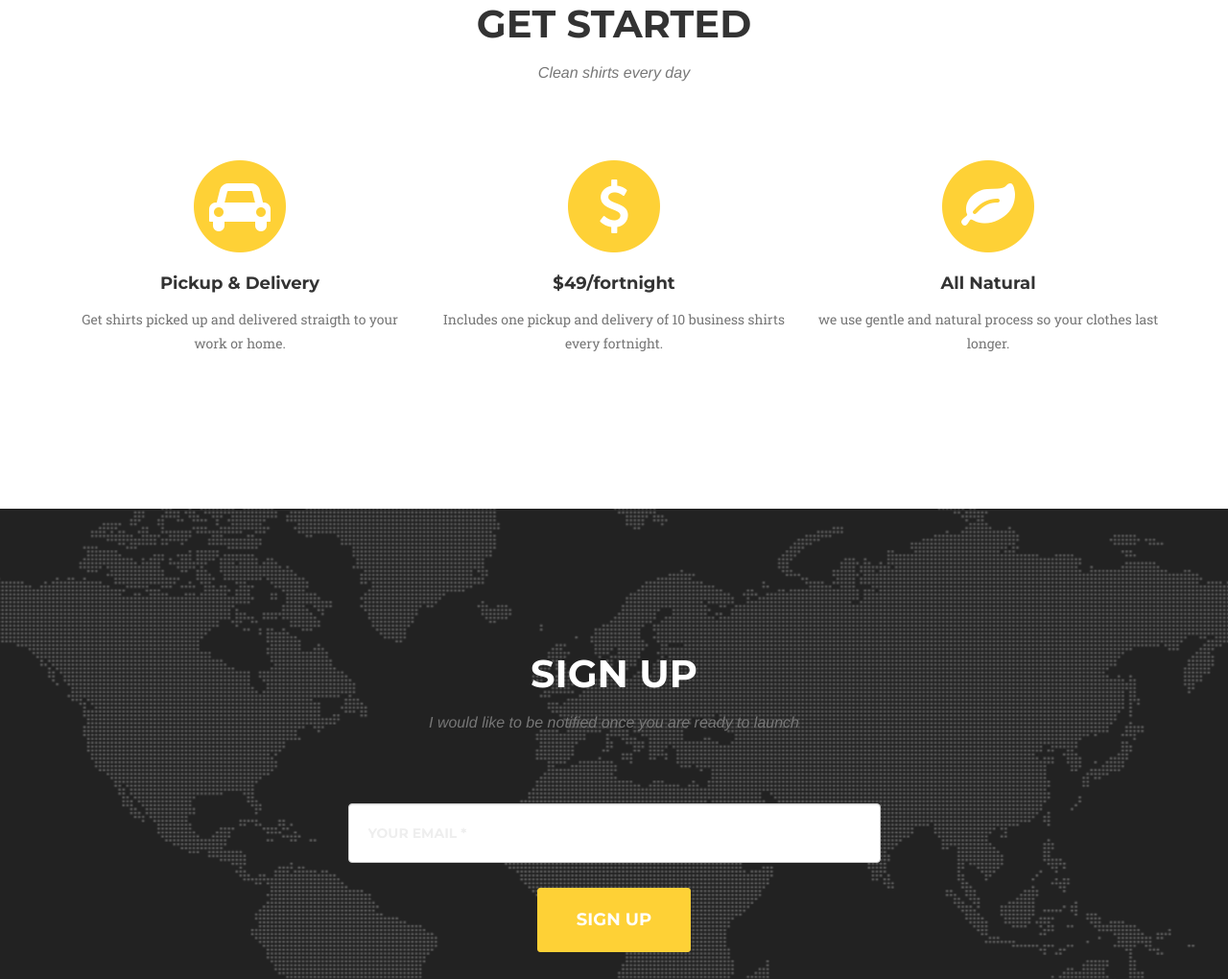
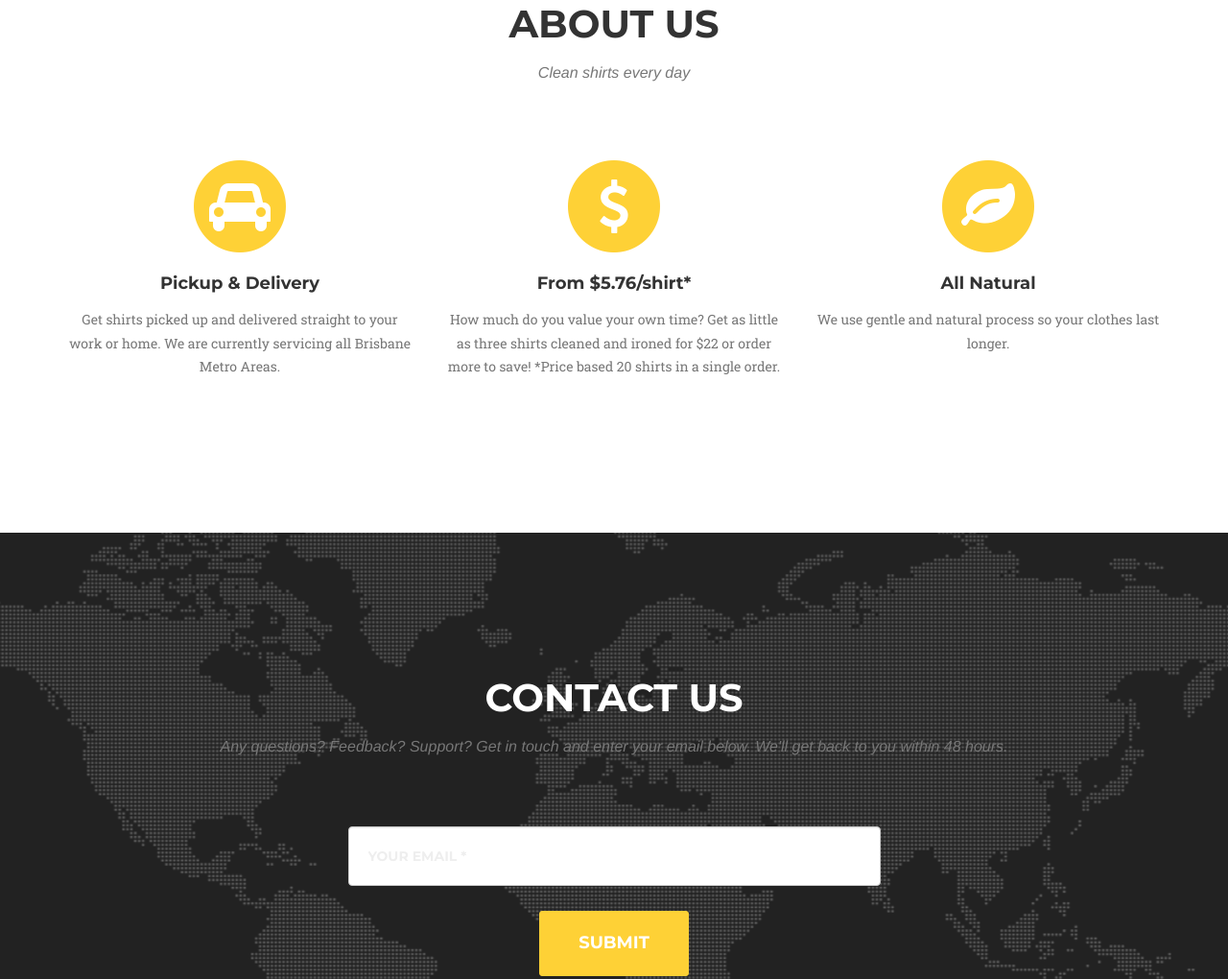
Before and after one commit to naumovic/MINT, a website: page index.html in a window 1280 px wide. Shown: the part 980-2000 px from the top of the page at 96% size. Drawn offline with nearby package versions, Linux system fonts and the light colour scheme; a web font is replaced by a local one.

Commit message:
Content update
Headings and descriptions for about us and contact us updated

```diff
--- a/index.html
+++ b/index.html
@@ -60,13 +60,13 @@
                         <a href="#page-top"></a>
                     </li>
                     <li class="">
-                        <a class="page-scroll" href="#services">Get Started</a>
+                        <a class="page-scroll" href="#services">About us</a>
                     </li>
 
 
 
                     <li class="active">
-                        <a class="page-scroll" href="#contact">Sign up</a>
+                        <a class="page-scroll" href="#contact">Contact us</a>
                     </li>
                 </ul>
             </div>
@@ -91,7 +91,7 @@
         <div class="container">
             <div class="row">
                 <div class="col-lg-12 text-center">
-                    <h2 class="section-heading">Get Started</h2>
+                    <h2 class="section-heading">About us</h2>
                     <h3 class="section-subheading text-muted">Clean shirts every day</h3>
                 </div>
             </div>
@@ -102,15 +102,15 @@
                         <i class="fa fa-car fa-stack-1x fa-inverse"></i>
                     </span>
                     <h4 class="service-heading">Pickup &amp; Delivery</h4>
-                    <p class="text-muted">Get shirts picked up and delivered straigth to your work or home.</p>
+                    <p class="text-muted">Get shirts picked up and delivered straight to your work or home. We are currently servicing all Brisbane Metro Areas.</p>
                 </div>
                 <div class="col-md-4">
                     <span class="fa-stack fa-4x">
                         <i class="fa fa-circle fa-stack-2x text-primary"></i>
                         <i class="fa fa-usd fa-stack-1x fa-inverse"></i>
                     </span>
-                    <h4 class="service-heading">$49/fortnight</h4>
-                    <p class="text-muted">Includes one pickup and delivery of 10 business shirts every fortnight.</p>
+                    <h4 class="service-heading">From $5.76/shirt*</h4>
+                    <p class="text-muted">How much do you value your own time? Get as little as three shirts cleaned and ironed for $22 or order more to save! *Price based 20 shirts in a single order.</p>
                 </div>
                 <div class="col-md-4">
                     <span class="fa-stack fa-4x">
@@ -118,7 +118,7 @@
                         <i class="fa fa-leaf fa-stack-1x fa-inverse"></i>
                     </span>
                     <h4 class="service-heading">All Natural</h4>
-                    <p class="text-muted"> we use gentle and natural process so your clothes last longer.</p>
+                    <p class="text-muted">We use gentle and natural process so your clothes last longer.</p>
                 </div>
             </div>
         </div>
@@ -145,8 +145,8 @@
         <div class="container">
             <div class="row">
                 <div class="col-lg-12 text-center">
-                    <h2 class="section-heading">Sign up</h2>
-                    <h3 class="section-subheading text-muted">I would like to be notified once you are ready to launch</h3>
+                    <h2 class="section-heading">Contact us</h2>
+                    <h3 class="section-subheading text-muted">Any questions? Feedback? Support? Get in touch and enter your email below. We'll get back to you within 48 hours.</h3>
                 </div>
             </div>
             <div class="row">
@@ -172,7 +172,7 @@
                                 <div id="success"></div>
                                     <!-- real people should not fill this in and expect good things - do not remove this or risk form bot signups-->
                                     <div style="position: absolute; left: -5000px;" aria-hidden="true"><input type="text" name="b_0d71cebe41c7d4d43d94934bc_b18f762fb1" tabindex="-1" value=""></div>
-                                <button type="submit" class="btn btn-xl">Sign up</button>
+                                <button type="submit" class="btn btn-xl">Submit</button>
                             </div>
                         </div>
                     </form>
```
